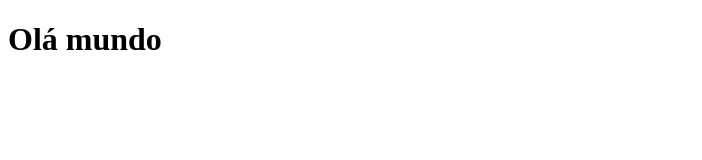
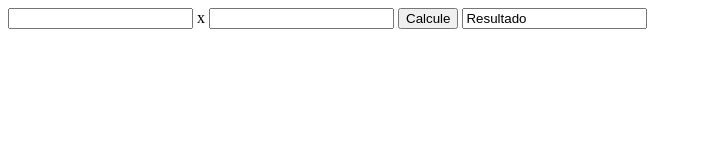
Before and after one commit to ranyerioliveira/JavaScript, a plain HTML site: page ProjetosJS/index.html in a window 1280 px wide. Shown: the whole page, without its empty margins (0-702 px from the left). Drawn offline with Linux system fonts and the light colour scheme.

Commit message:
Atualização
Atualização

```diff
--- a/ProjetosJS/JavaScript.js
+++ b/ProjetosJS/JavaScript.js
@@ -1,3 +1,9 @@
-var a = 2;
-var b = 5;
-console.log(a*b);
+/*document.write("<h1>Olá, mundo</h1>");
+document.write("<p>Agora ja sei como escrever na tela com JavaScript</p>");
+document.write("<p>Tem que usar o document.write()</p>");
+document.write("<h2>Proximos passos</h2>");
+document.write("<p>Da pra escrever na tela usando variaveis, exemplo abaixo:</p>");
+var nome = "Ranyeri"
+var sobreNome = "Cunha"
+document.write(nome + " " + sobreNome)
+document.getElementById(teste) = document.write(nome)*/
--- a/ProjetosJS/index.html
+++ b/ProjetosJS/index.html
@@ -8,6 +8,13 @@
     <script src="JavaScript.js"></script>
 </head>
 <body>
-    <h1>Olá mundo</h1>
+    <label for="">
+        <input type="number" name="num1" id="num1"> x
+        <input type="number" name="num2" id="num2">
+        <button type="button">Calcule</button>
+    </label>
+    <label for="">
+        <input type="text" value="Resultado" name="res" id="res">
+    </label>
 </body>
 </html>
```
